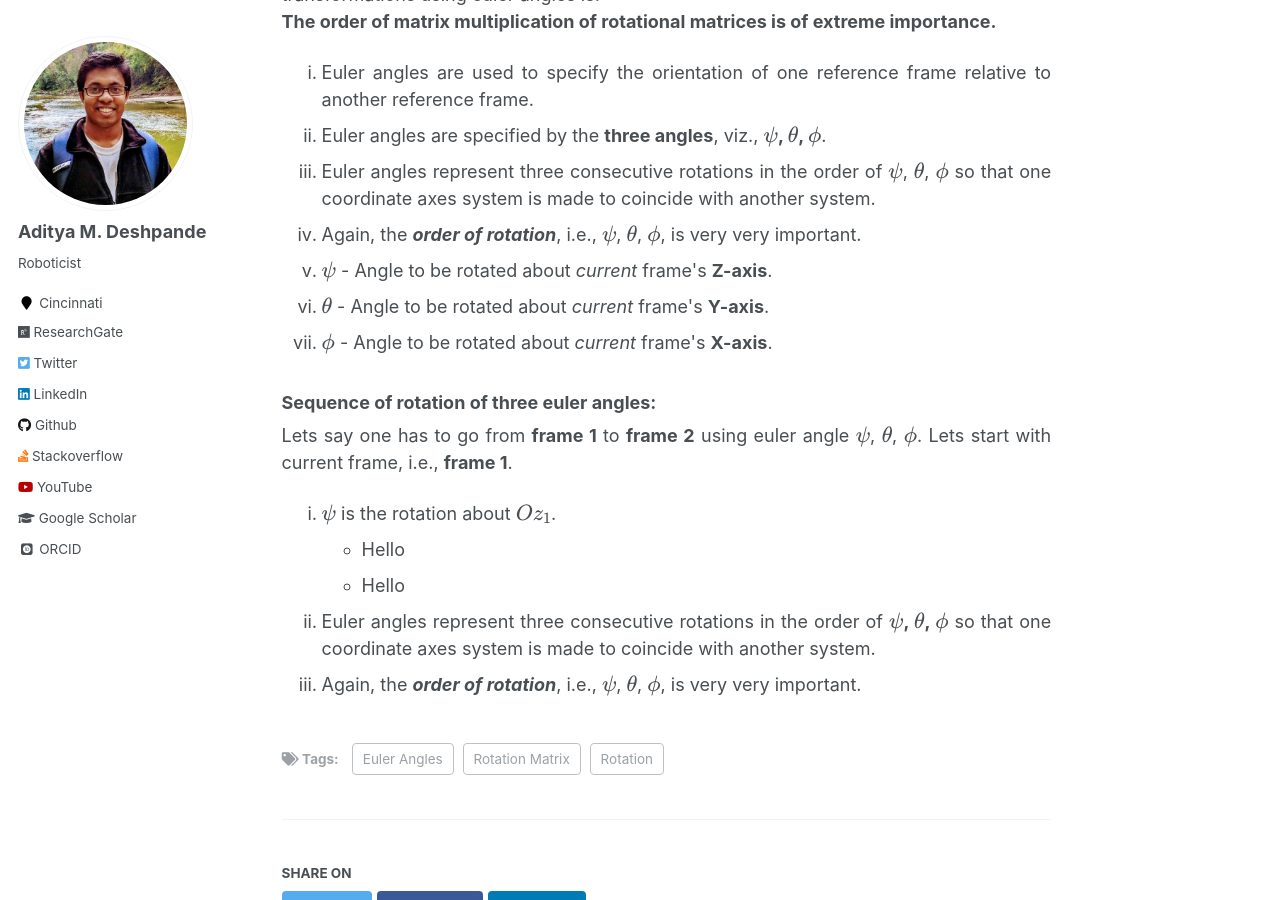
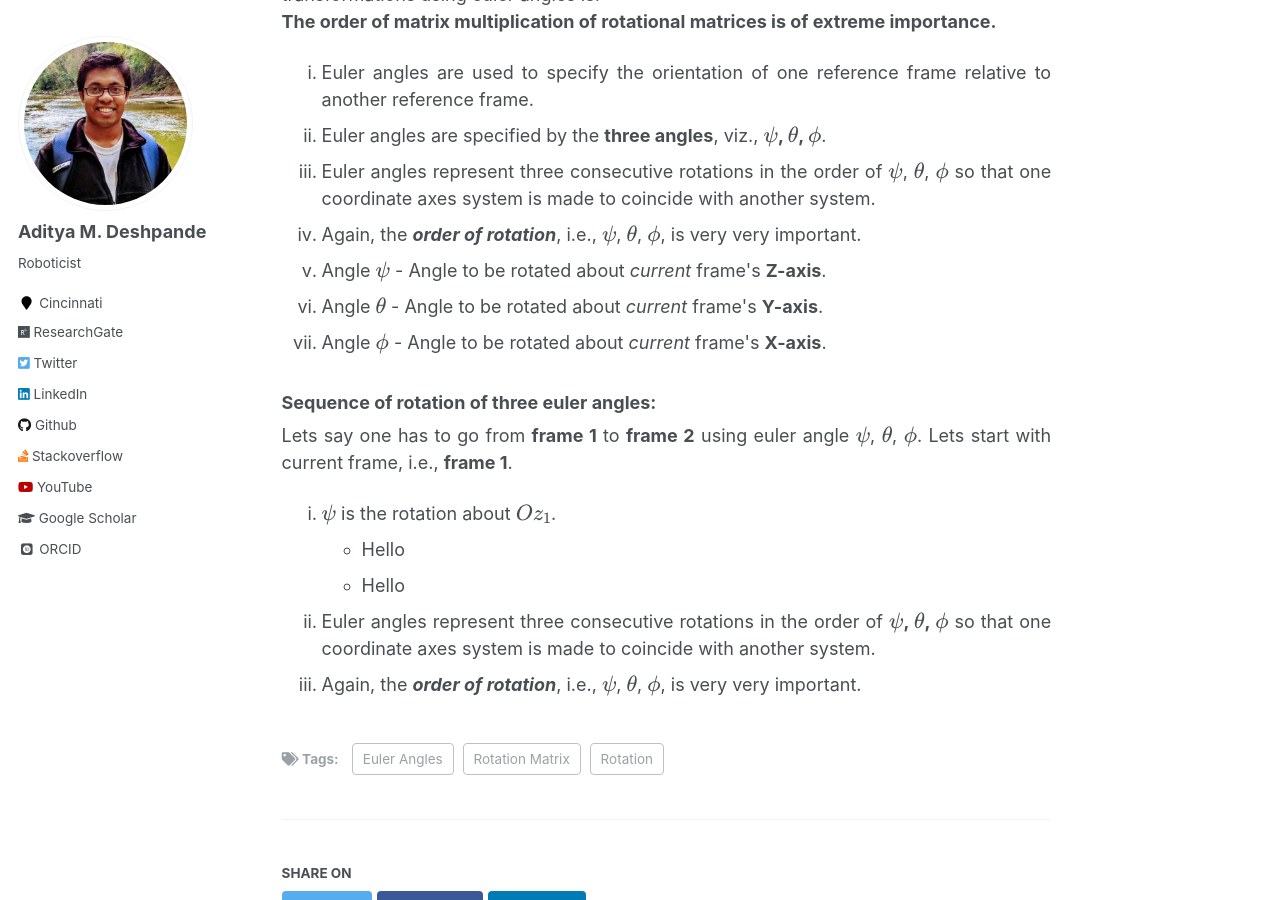
Before and after one commit to adipandas/adipandas.github.io, a Jekyll site: the page built from _posts/2020-02-10-euler-rotation.md, in a window 1280 px wide and 900 px high, scrolled down 616 px. Built offline with Jekyll 4.4.1, drawn with Linux system fonts in a browser that asks for light colours; some web fonts are replaced; formulas are drawn with MathJax 3; comment, search, counter and statistics services are not loaded.

Commit message:
Update 2020-02-10-euler-rotation.md

```diff
--- a/_posts/2020-02-10-euler-rotation.md
+++ b/_posts/2020-02-10-euler-rotation.md
@@ -24,9 +24,9 @@ The most important thing you must remember before reading further about transfor
   <li>Euler angles are specified by the <b>three angles</b>, viz., <b>$\psi$, $\theta$, $\phi$</b>.</li>
   <li>Euler angles represent three consecutive rotations in the order of $\psi$, $\theta$, $\phi$ so that one coordinate axes system is made to coincide with another system.</li>
   <li>Again, the <b><i>order of rotation</i></b>, i.e., $\psi$, $\theta$, $\phi$, is very very important.</li>
-  <li>$\psi$ - Angle to be rotated about <i>current</i> frame's <b>Z-axis</b>.</li>
-  <li>$\theta$ - Angle to be rotated about <i>current</i> frame's <b>Y-axis</b>.</li>
-  <li>$\phi$ - Angle to be rotated about <i>current</i> frame's <b>X-axis</b>.</li>
+  <li>Angle <strong>$\psi$</strong> - Angle to be rotated about <i>current</i> frame's <b>Z-axis</b>.</li>
+  <li>Angle <strong>$\theta$</strong> - Angle to be rotated about <i>current</i> frame's <b>Y-axis</b>.</li>
+  <li>Angle <strong>$\phi$</strong> - Angle to be rotated about <i>current</i> frame's <b>X-axis</b>.</li>
 </ol>
 
 
```
